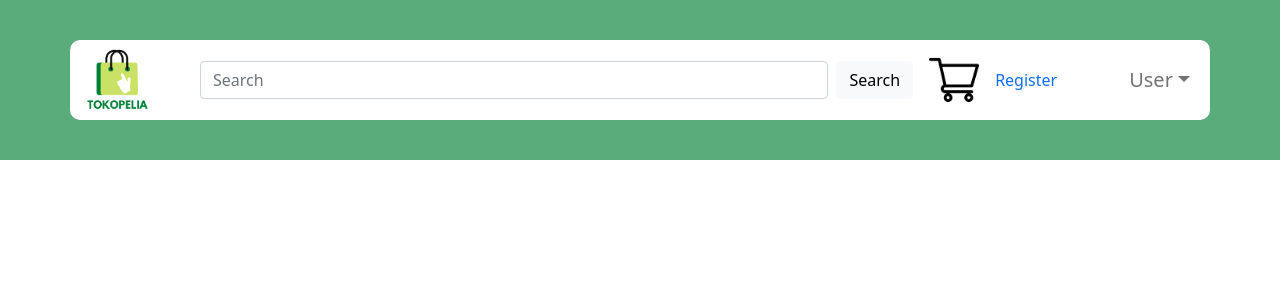
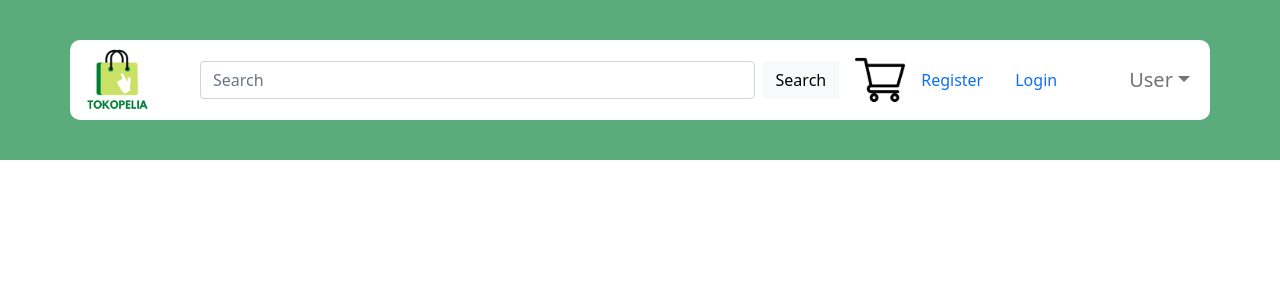
Before and after one commit to FE5-Pringgo/E-commerce-project, a React (Create React App) app: page / in a window 1280 px wide. Shown: the top 300 px of the page. Built offline with nearby package versions, Linux system fonts and the light colour scheme.

Commit message:
Penambahan link login pada navbar

```diff
--- a/src/Component/Navbar.jsx
+++ b/src/Component/Navbar.jsx
@@ -22,6 +22,10 @@ function NavbarComponent() {
     navigate('/Register');
   }
 
+  const clickLogin = () => {
+    navigate('/Login');
+  }
+
 
 
 
@@ -38,6 +42,7 @@ function NavbarComponent() {
             </Form>
             <img style={{ width: "50px" }} src={cart} alt="" />
             <Nav.Link onClick={clickRegister}>Register</Nav.Link>
+            <Nav.Link onClick={clickLogin}>Login</Nav.Link>
             <Nav className="me-auto">
               <NavDropdown className="ms-5 w-25 dropdown-style" title="User" id="collasible-nav-dropdown">
                 <NavDropdown.Item href="#action/3.1" onClick={clickProduct} >Add To product</NavDropdown.Item>
```
